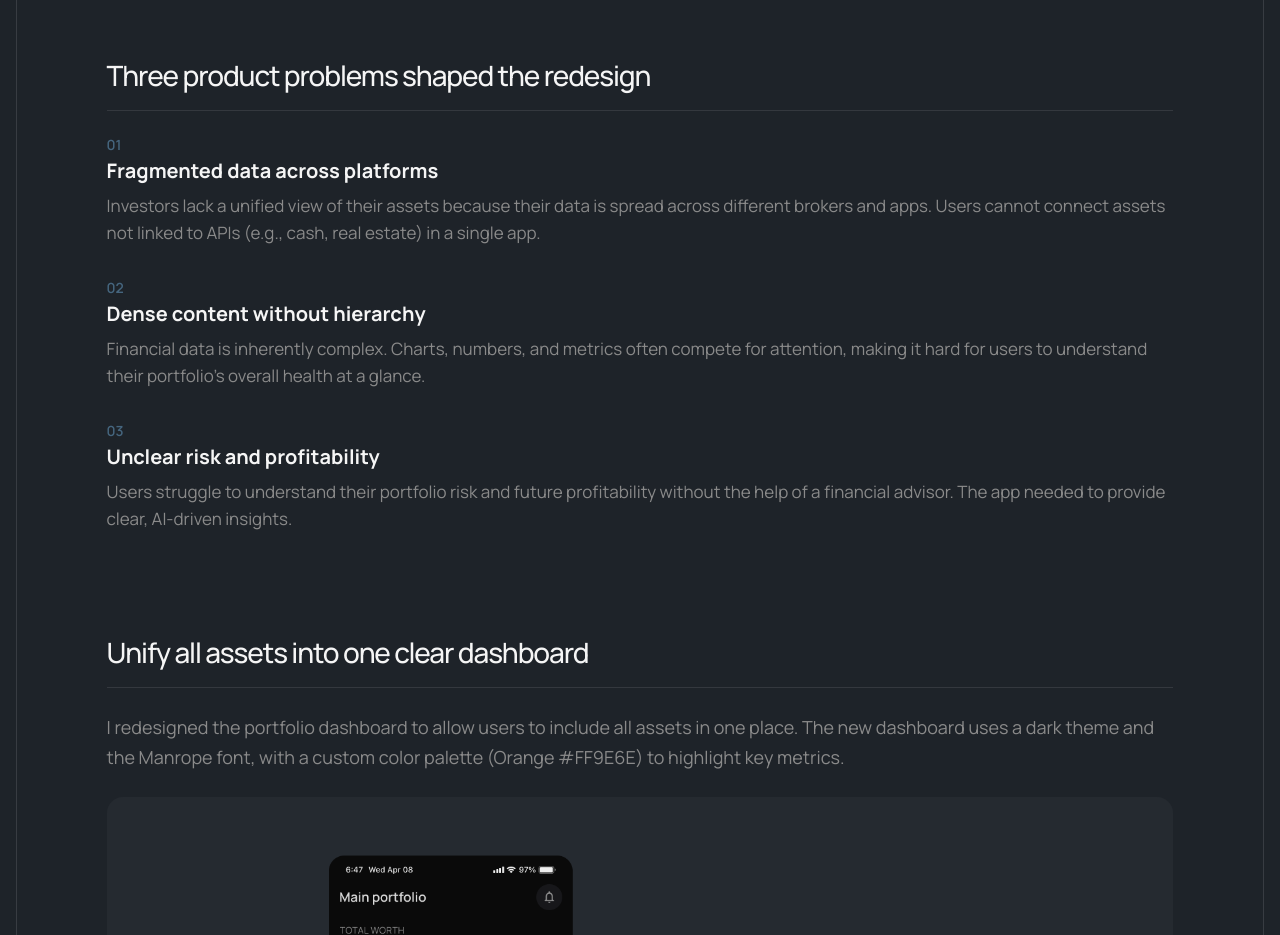
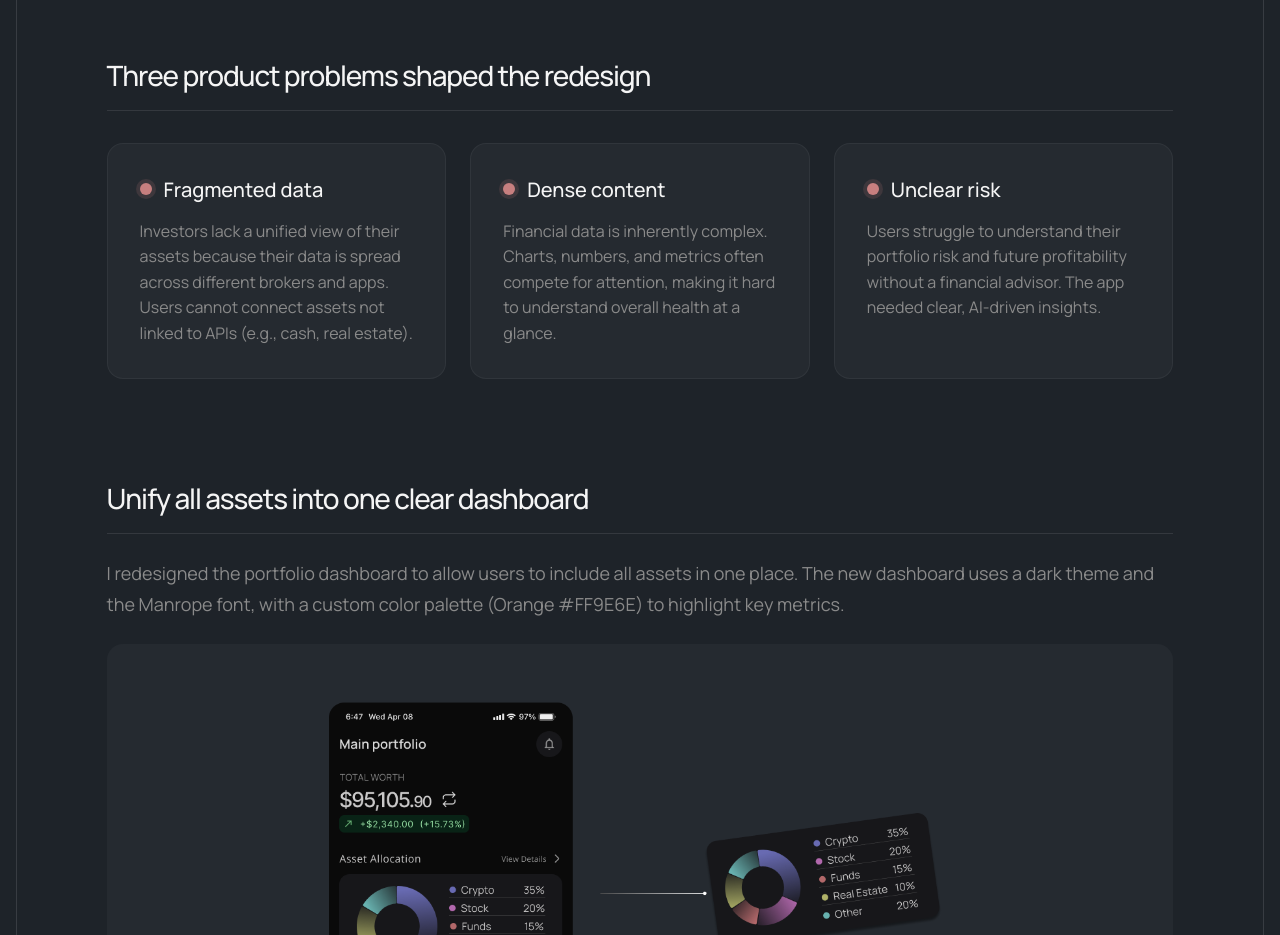
Before and after one commit to Pesovik/UX-UI-Web-designer, a plain HTML site: page allin-case.html in a window 1280 px wide. Shown: the part 1640-2575 px from the top of the page. Drawn offline with Linux system fonts and the light colour scheme.

Commit message:
Change allin problems card

```diff
--- a/allin-case.html
+++ b/allin-case.html
@@ -154,6 +154,64 @@
       padding: 0;
       display: block;
     }
+        /* Сетка для карточек проблем */
+    .problems-grid {
+      display: grid;
+      grid-template-columns: repeat(3, 1fr);
+      gap: 24px;
+      margin-top: 32px;
+    }
+
+    /* Стиль самой карточки */
+    .problem-card {
+      background: #252A30; /* Чуть светлее фона */
+      border: 1px solid rgba(245, 245, 245, 0.05); /* Еле заметная рамка */
+      border-radius: 16px;
+      padding: 32px;
+      display: flex;
+      flex-direction: column;
+      gap: 16px;
+    }
+
+    /* Заголовок с точкой */
+    .problem-card-header {
+      display: flex;
+      align-items: center;
+      gap: 12px;
+    }
+
+    .problem-dot {
+      width: 12px;
+      height: 12px;
+      border-radius: 50%;
+      flex-shrink: 0;
+    }
+
+    .dot-red {
+      background: #C77F7F; /* Приглушенный красный (как на скриншоте) */
+      box-shadow: 0 0 0 4px rgba(199, 127, 127, 0.15); /* Легкое свечение */
+    }
+
+    .problem-card h3 {
+      margin: 0;
+      font-size: 20px;
+      font-weight: 500;
+      color: var(--primary);
+    }
+
+    .problem-card p {
+      margin: 0;
+      font-size: 16px;
+      line-height: 1.6;
+      color: var(--secondary);
+    }
+
+    /* Адаптив для мобильных */
+    @media (max-width: 900px) {
+      .problems-grid {
+        grid-template-columns: 1fr; /* В одну колонку */
+      }
+    }
 
     /* Адаптив */
     @media (max-width: 900px) {
@@ -231,23 +289,36 @@
         <!-- Проблемы -->
         <div class="case-section">
           <h2>Three product problems shaped the redesign</h2>
+                  <div class="case-section">
 
-          <div class="problem-item">
-            <span class="problem-number">01</span>
-            <h3>Fragmented data across platforms</h3>
-            <p>Investors lack a unified view of their assets because their data is spread across different brokers and apps. Users cannot connect assets not linked to APIs (e.g., cash, real estate) in a single app.</p>
-          </div>
 
-          <div class="problem-item">
-            <span class="problem-number">02</span>
-            <h3>Dense content without hierarchy</h3>
-            <p>Financial data is inherently complex. Charts, numbers, and metrics often compete for attention, making it hard for users to understand their portfolio's overall health at a glance.</p>
-          </div>
+          <div class="problems-grid">
+            <!-- Карточка 1 -->
+            <div class="problem-card">
+              <div class="problem-card-header">
+                <span class="problem-dot dot-red"></span>
+                <h3>Fragmented data</h3>
+              </div>
+              <p>Investors lack a unified view of their assets because their data is spread across different brokers and apps. Users cannot connect assets not linked to APIs (e.g., cash, real estate).</p>
+            </div>
 
-          <div class="problem-item">
-            <span class="problem-number">03</span>
-            <h3>Unclear risk and profitability</h3>
-            <p>Users struggle to understand their portfolio risk and future profitability without the help of a financial advisor. The app needed to provide clear, AI-driven insights.</p>
+            <!-- Карточка 2 -->
+            <div class="problem-card">
+              <div class="problem-card-header">
+                <span class="problem-dot dot-red"></span>
+                <h3>Dense content</h3>
+              </div>
+              <p>Financial data is inherently complex. Charts, numbers, and metrics often compete for attention, making it hard to understand overall health at a glance.</p>
+            </div>
+
+            <!-- Карточка 3 -->
+            <div class="problem-card">
+              <div class="problem-card-header">
+                <span class="problem-dot dot-red"></span>
+                <h3>Unclear risk</h3>
+              </div>
+              <p>Users struggle to understand their portfolio risk and future profitability without a financial advisor. The app needed clear, AI-driven insights.</p>
+            </div>
           </div>
         </div>
 
```
